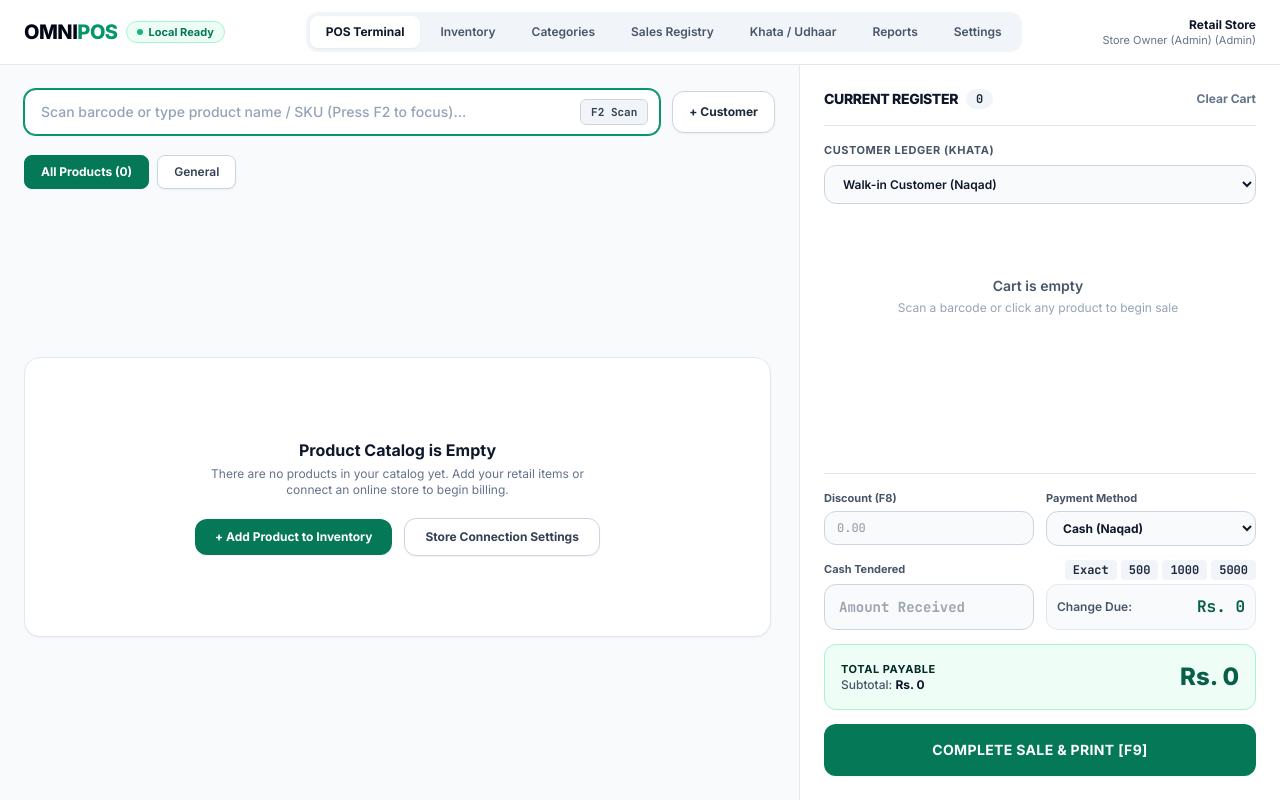
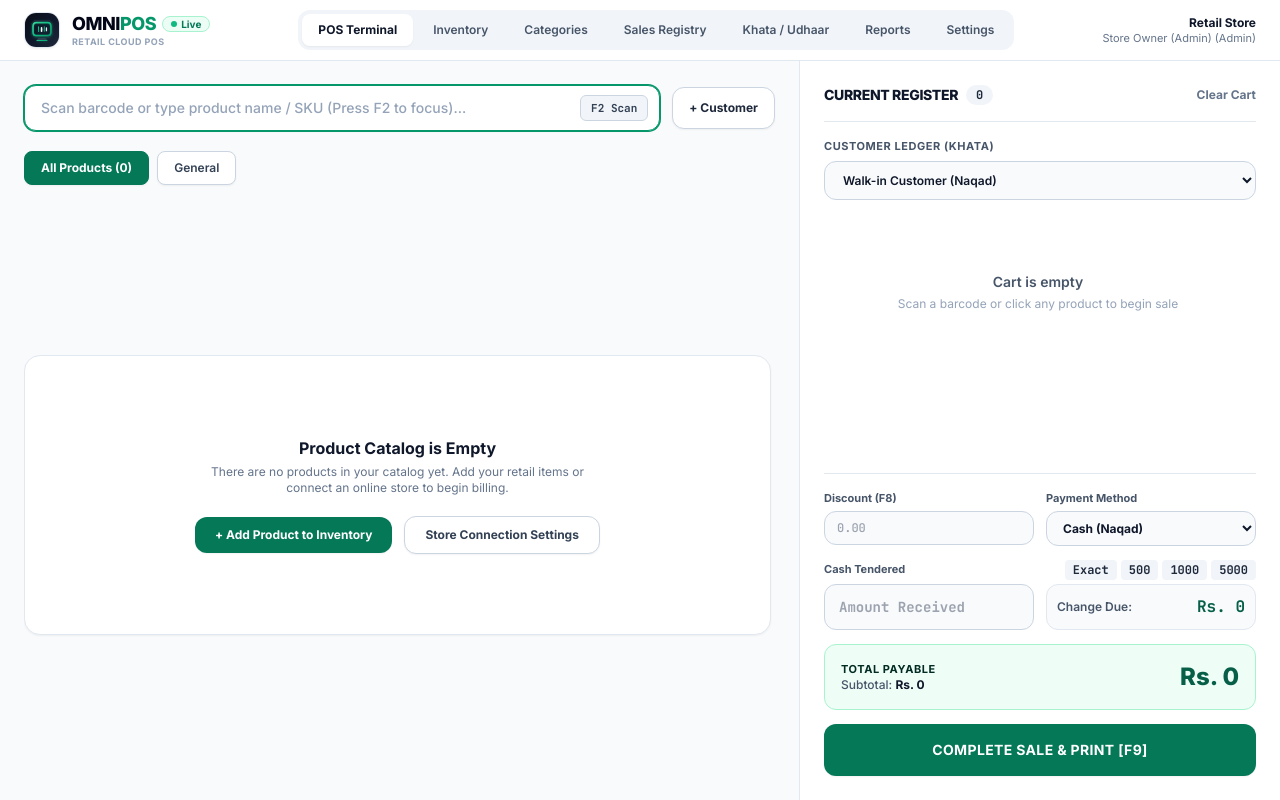
Before and after one commit to SaifAli2892/omni-pos, a PHP site: page /index.php in a window 1280 px wide. Run offline with PHP 8.4, Linux system fonts and the light colour scheme; data comes from the database, SQL or seed files in the repository; data that the repository does not hold is empty; some libraries are stand-ins or nearby versions.

Commit message:
Add modern enterprise SVG logo, app icon, and favicon for OmniPOS

```diff
--- a/includes/header.php
+++ b/includes/header.php
@@ -17,6 +17,9 @@ $currentPage = basename($_SERVER['PHP_SELF']);
     <meta charset="UTF-8">
     <meta name="viewport" content="width=device-width, initial-scale=1.0">
     <title><?php echo htmlspecialchars($storeName); ?> | OmniPOS</title>
+    <!-- Favicon -->
+    <link rel="icon" type="image/svg+xml" href="assets/images/icon.svg">
+    <link rel="apple-touch-icon" href="assets/images/icon.svg">
     <!-- Tailwind CSS -->
     <script src="https://cdn.tailwindcss.com"></script>
     <!-- Fonts -->
@@ -49,17 +52,24 @@ $currentPage = basename($_SERVER['PHP_SELF']);
 
     <!-- Top Navigation Header -->
     <header class="bg-white border-b border-slate-200 sticky top-0 z-40">
-        <div class="px-6 py-3 flex items-center justify-between gap-4 w-full">
+        <div class="px-6 py-2.5 flex items-center justify-between gap-4 w-full">
 
             <!-- Left: Brand Logo & Title -->
             <div class="flex items-center gap-3 shrink-0">
-                <a href="index.php" class="flex items-center gap-2">
-                    <span class="font-black text-slate-950 text-xl tracking-tight">OMNI<span class="text-emerald-600">POS</span></span>
-                    <span class="inline-flex items-center gap-1.5 px-2.5 py-0.5 rounded-full text-[11px] font-bold bg-emerald-50 text-emerald-700 border border-emerald-200">
-                        <span class="w-1.5 h-1.5 rounded-full bg-emerald-500"></span> Local Ready
-                    </span>
+                <a href="index.php" class="flex items-center gap-3 group">
+                    <img src="assets/images/icon.svg" alt="OmniPOS Icon" class="w-9 h-9 rounded-xl shadow-sm border border-slate-200 group-hover:scale-105 transition shrink-0">
+                    <div>
+                        <div class="flex items-center gap-1.5">
+                            <span class="font-black text-slate-950 text-lg tracking-tight leading-none">OMNI<span class="text-emerald-600">POS</span></span>
+                            <span class="inline-flex items-center gap-1 px-2 py-0.5 rounded-full text-[10px] font-bold bg-emerald-50 text-emerald-700 border border-emerald-200 leading-none">
+                                <span class="w-1.5 h-1.5 rounded-full bg-emerald-500"></span> Live
+                            </span>
+                        </div>
+                        <div class="text-[9px] font-bold uppercase tracking-wider text-slate-400 mt-1 leading-none">Retail Cloud POS</div>
+                    </div>
                 </a>
             </div>
+
 
             <!-- Middle: Main Navigation Tabs (Text Only, No Icons, Clean SaaS Style) -->
             <nav class="hidden md:flex items-center gap-1 bg-slate-100 p-1 rounded-xl text-xs font-semibold">
```
Also changed, not shown: assets/images/icon.svg (added), assets/images/logo.svg (added).
